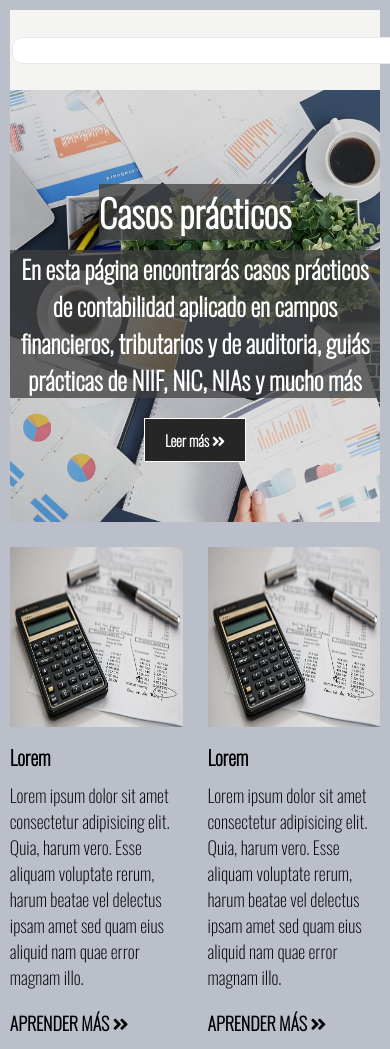
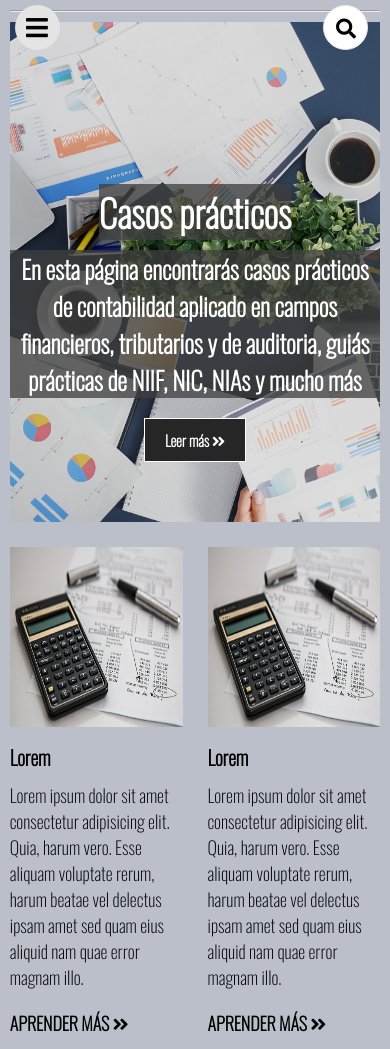
Before and after one commit to Juan-Barrantes/AccountingPage, a plain HTML site: page index.html in a window 390 px wide. Shown: the top 1049 px of the page. Drawn offline with nearby package versions, Linux system fonts and the light colour scheme.

Commit message:
responsive/ menu and searcher

```diff
--- a/index.html
+++ b/index.html
@@ -1,5 +1,6 @@
 <!DOCTYPE html>
 <html lang="en">
+
 <head>
     <meta charset="UTF-8">
     <meta http-equiv="X-UA-Compatible" content="IE=edge">
@@ -7,38 +8,42 @@
     <title>Contabilidad</title>
     <!-- FONT AWESOME -->
     <link rel="stylesheet" href="https://cdnjs.cloudflare.com/ajax/libs/font-awesome/5.15.4/css/all.min.css">
-      <!-- Font -->
-      <link href="https://fonts.googleapis.com/css2?family=Oswald:wght@200&display=swap" rel="stylesheet">
+    <!-- Font -->
+    <link href="https://fonts.googleapis.com/css2?family=Oswald:wght@200&display=swap" rel="stylesheet">
     <!-- Custmon css -->
     <link rel="stylesheet" href="style.css">
 
 </head>
+
 <body>
+    <div class="menu-btn">
+        <i class="fas fa-bars"></i>
+    </div>
     <div class="container">
         <nav class="nav-main">
             <!-- <img src="img/calcu-logo.png" alt="conta-logo" class="nav-brand"> -->
-            <ul>
+            <ul class="nav-menu-left">
                 <li><a href="">Inicio</a></li>
                 <li><a href="">Contabilidad</a></li>
                 <li><a href="">Finanzas</a></li>
                 <li><a href="">Tributación</a></li>
                 <li><a href="">Sobre mi</a></li>
             </ul>
-            <ul class="nav-menu-right">
-                <li>
-                    <div>
-                        <input type="text" placeholder="Buscar">
-                        <i class="fas fa-search"></i>
-                </div>
-                </li>
-            </ul>
+
+            <div class="nav-menu-right">
+                <input type="text" placeholder="Buscar" class="lupa">
+                <i class="fas fa-search"></i>
+            </div>
+
         </nav>
         <hr>
 
         <!-- Imagen central -->
         <header class="showcase">
             <h2 style="background-color: rgba(63, 63, 63, 0.753);color: white;">Casos prácticos</h2>
-            <p style="background-color: rgba(63, 63, 63, 0.753);color: white;text-align: center;">En esta página encontrarás casos prácticos de contabilidad aplicado en campos financieros, tributarios y de auditoria, guiás prácticas de NIIF, NIC, NIAs y mucho más</p>
+            <p style="background-color: rgba(63, 63, 63, 0.753);color: white;text-align: center;">En esta página
+                encontrarás casos prácticos de contabilidad aplicado en campos financieros, tributarios y de auditoria,
+                guiás prácticas de NIIF, NIC, NIAs y mucho más</p>
             <a href="" class="btn">Leer más <i class="fas fa-angle-double-right"></i></a>
         </header>
 
@@ -47,25 +52,29 @@
             <div>
                 <img src="img/calculadora.jpg" alt="caso 1">
                 <h3>Lorem</h3>
-                <p>Lorem ipsum dolor sit amet consectetur adipisicing elit. Quia, harum vero. Esse aliquam voluptate rerum, harum beatae vel delectus ipsam amet sed quam eius aliquid nam quae error magnam illo.</p>
+                <p>Lorem ipsum dolor sit amet consectetur adipisicing elit. Quia, harum vero. Esse aliquam voluptate
+                    rerum, harum beatae vel delectus ipsam amet sed quam eius aliquid nam quae error magnam illo.</p>
                 <a href="">Aprender más <i class="fas fa-angle-double-right"></i></a>
             </div>
             <div>
                 <img src="img/calculadora.jpg" alt="caso 1">
                 <h3>Lorem</h3>
-                <p>Lorem ipsum dolor sit amet consectetur adipisicing elit. Quia, harum vero. Esse aliquam voluptate rerum, harum beatae vel delectus ipsam amet sed quam eius aliquid nam quae error magnam illo.</p>
+                <p>Lorem ipsum dolor sit amet consectetur adipisicing elit. Quia, harum vero. Esse aliquam voluptate
+                    rerum, harum beatae vel delectus ipsam amet sed quam eius aliquid nam quae error magnam illo.</p>
                 <a href="">Aprender más <i class="fas fa-angle-double-right"></i></a>
             </div>
             <div>
                 <img src="img/calculadora.jpg" alt="caso 1">
                 <h3>Lorem</h3>
-                <p>Lorem ipsum dolor sit amet consectetur adipisicing elit. Quia, harum vero. Esse aliquam voluptate rerum, harum beatae vel delectus ipsam amet sed quam eius aliquid nam quae error magnam illo.</p>
+                <p>Lorem ipsum dolor sit amet consectetur adipisicing elit. Quia, harum vero. Esse aliquam voluptate
+                    rerum, harum beatae vel delectus ipsam amet sed quam eius aliquid nam quae error magnam illo.</p>
                 <a href="">Aprender más <i class="fas fa-angle-double-right"></i></a>
             </div>
             <div>
                 <img src="img/calculadora.jpg" alt="caso 1">
                 <h3>Lorem</h3>
-                <p>Lorem ipsum dolor sit amet consectetur adipisicing elit. Quia, harum vero. Esse aliquam voluptate rerum, harum beatae vel delectus ipsam amet sed quam eius aliquid nam quae error magnam illo.</p>
+                <p>Lorem ipsum dolor sit amet consectetur adipisicing elit. Quia, harum vero. Esse aliquam voluptate
+                    rerum, harum beatae vel delectus ipsam amet sed quam eius aliquid nam quae error magnam illo.</p>
                 <a href="">Aprender más <i class="fas fa-angle-double-right"></i></a>
             </div>
         </div>
@@ -74,7 +83,8 @@
             <div class="img"></div>
             <div class="content">
                 <h2>titulo de algo</h2>
-                <p>Lorem ipsum, dolor sit amet consectetur adipisicing elit. Velit sequi nulla accusamus incidunt quos quasi eos magni dolorem sint veniam.</p>
+                <p>Lorem ipsum, dolor sit amet consectetur adipisicing elit. Velit sequi nulla accusamus incidunt quos
+                    quasi eos magni dolorem sint veniam.</p>
                 <a href="" class="btn">Aprende más <i class="fas fa-angle-double-right"></i></a>
             </div>
         </section>
@@ -170,4 +180,5 @@
         </h3>
     </footer>
 </body>
+
 </html>
--- a/style.css
+++ b/style.css
@@ -46,6 +46,7 @@ input{
 }
 .nav-menu-right{
     align-items: center;
+    z-index: 50;
 }
 .nav-brand{
     width: 50px;
@@ -66,9 +67,26 @@ input{
     box-shadow: 0.5px 0.5px 1px rgb(179, 179, 179);
     margin-top: -3px;
 }
-.nav-main ul.nav-menu{
+.nav-main ul.nav-menu-left{
     flex: 1;
     margin-left: 20px;
+}
+.menu-btn{
+    position: absolute;
+    cursor: pointer;
+    top: 5px;
+    left: 15px;
+    /* display: none; */
+    background-color: rgb(228, 228, 228);
+    padding: 10px;
+    border-radius: 50%;
+    height: 45px; width: 45px;
+    position: fixed;
+}
+.menu-btn i{
+    position: relative; top: -8px; left: 1px;
+    z-index: 50;
+    /* display: none; */
 }
 
 /*showcase*/
@@ -137,7 +155,7 @@ hr{
 
 /* baner*/
 .cards-banner-one{
-
+    z-index: 1;
     height: 450px;
 }
 .cards-banner-one .img{
@@ -272,37 +290,87 @@ footer{
 } */
 
 @media screen and (max-width: 710px){
+    .menu-btn{
+        display: block;
+    }
     .nav-main{
-        position: absolute;
+        position: fixed;
     }
     .nav-main ul.nav-menu-left{
         display: block;
         position: absolute;
         top: 0;
         left: 0;
-        background-color: #2f364098;
+        background-color: #2f3640;
+        width: 50%;
+        height: 100%;
+        border-right: #ccc 1px solid;
+        opacity: 0.9;
+        padding: 30px;
+        transform: translateX(-500px);
+        transition: transform 0.5s ease-in-out;
+
         font-size: medium;
-        height: 100%;
         border: 1px solid red;
         font-size: 25px;
     }
+    .nav-main ul.nav-menu-left li{
+        padding: 20px;
+
+        font-size: 14px;
+    }
+    .nav-main ul.nav-menu-left li:last-child{
+        border-bottom: 0;
+    }
     .nav-menu-right{
+        cursor: pointer;
+        /* padding: 10px; */
+        border-radius: 50%;
+        height: 45px; width: 45px;
+        padding: 15px;
         position: fixed;
-    }
-    .nav-menu-right div{
-        height: 30px;
+        right: 20px;
+        top: 20px;
+        z-index: 50;
         margin-left: 420px;
         margin-top: -15px;
-        background-color: blue;
     }
-    input{
+
+    .nav-menu-right input{
+        display: none;
+        position: relative;
+        right: 190px; top: -12px;
+        border-radius: 15px;text-align: start;padding: 15px;
+    }
+    .nav-menu-right i{
+        padding: 5px;
+        margin: 5px;
+        position: relative;
+        top: -12px;right: 13px;
+
+    }
+    .nav-main ul.nav-menu-left .show {
+        transform: translateX(-20px);
+      }
+
+      .nav-main ul.nav-menu-right {
+        margin-right: 50px;
+      }
 
 
 
+/*-----------------*/
+
+
+    input{
+        position: relative;
+        top: -6px;
     }
     .showcase{
         height: 500px;
     }
+/*--------------------*/
+
 
     .news-cards{
         grid-template-columns: repeat(2,1fr);
```
